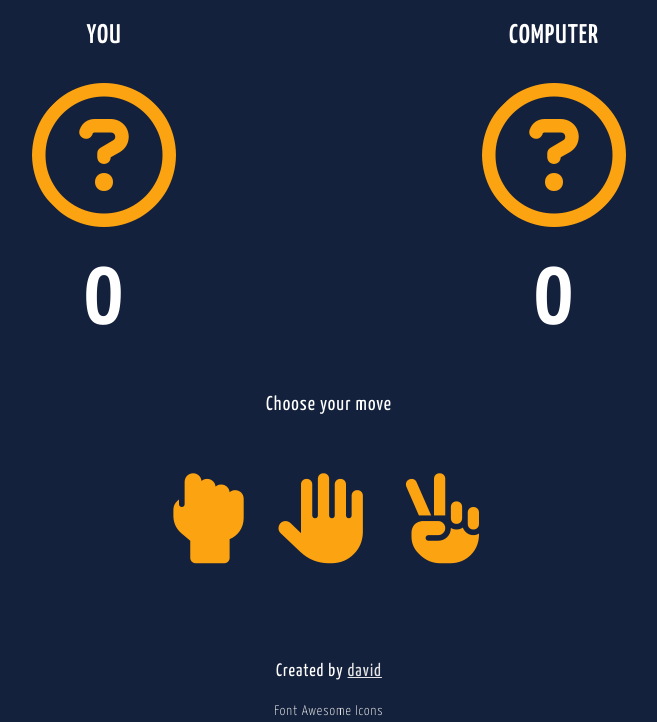
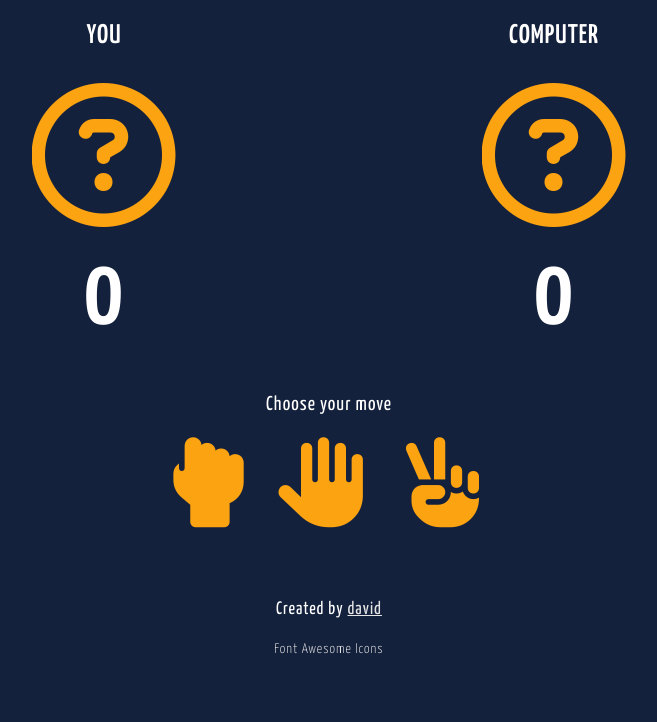
Before and after one commit to davidtrikic/rock-paper-scissors, a plain HTML site: page index.html in a window 1280 px wide. Shown: the part 96-818 px from the top of the page, without its empty margins (311-968 px from the left). Drawn offline with Linux system fonts and the light colour scheme.

Commit message:
use flexbox only

```diff
--- a/css/style.css
+++ b/css/style.css
@@ -37,13 +37,8 @@ button {
 button:hover {
   cursor: pointer;
 }
-main {
-  display: grid;
-  grid-template-rows: 3fr 1fr 1fr;
-}
 .main-game-panel {
   display: flex;
-  width: 100%;
   justify-content: space-around;
   max-width: 900px;
   margin: 0 auto;
@@ -78,11 +73,11 @@ main {
   overflow: hidden;
 }
 .player-icon, .computer-icon .fa-question-circle {
-  transform: rotate(45deg);
+  /* transform: rotate(45deg); */
   transition: all .5s;
 }
 .computer-icon, .player-icon .fa-question-circle {
-  transform: rotate(-45deg);
+  /* transform: rotate(-45deg); */
   transition: all .5s;
 }
 .fa-hand-rock, .fa-hand-paper, .fa-hand-peace {
```
